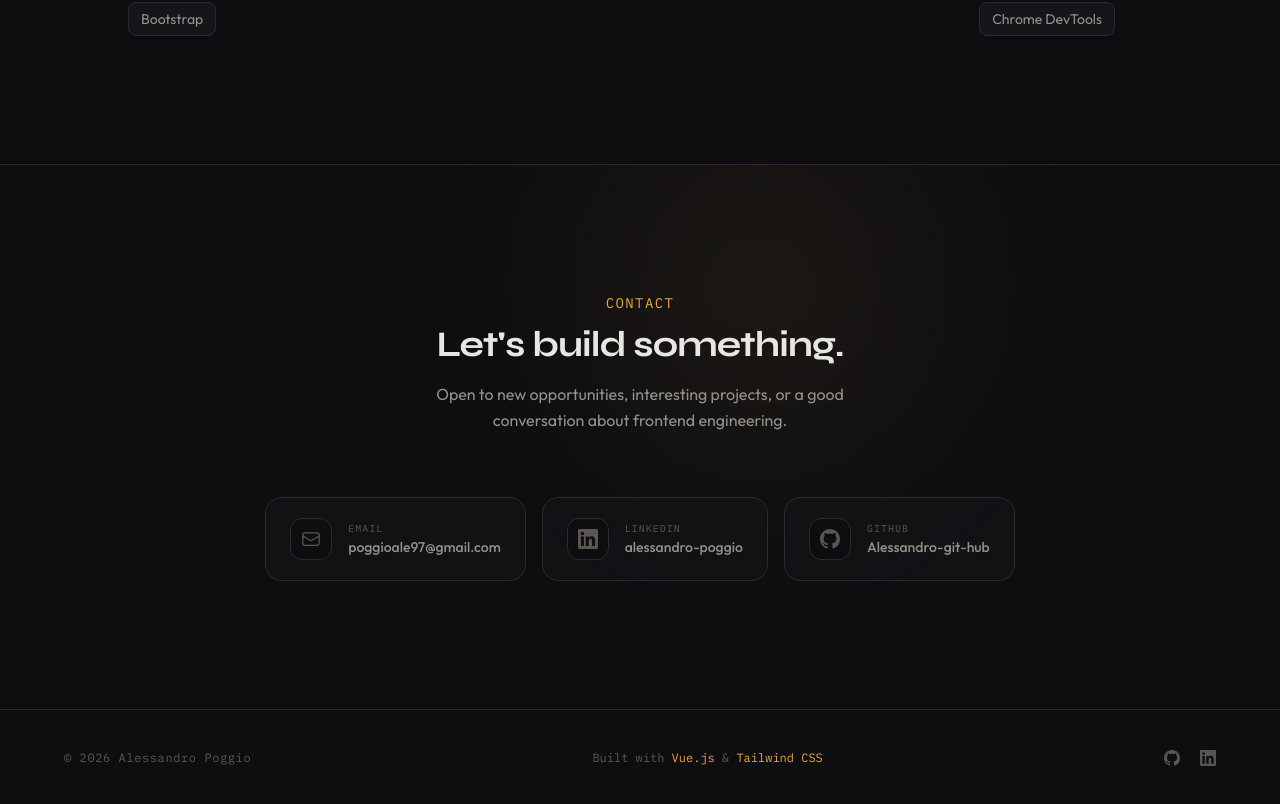
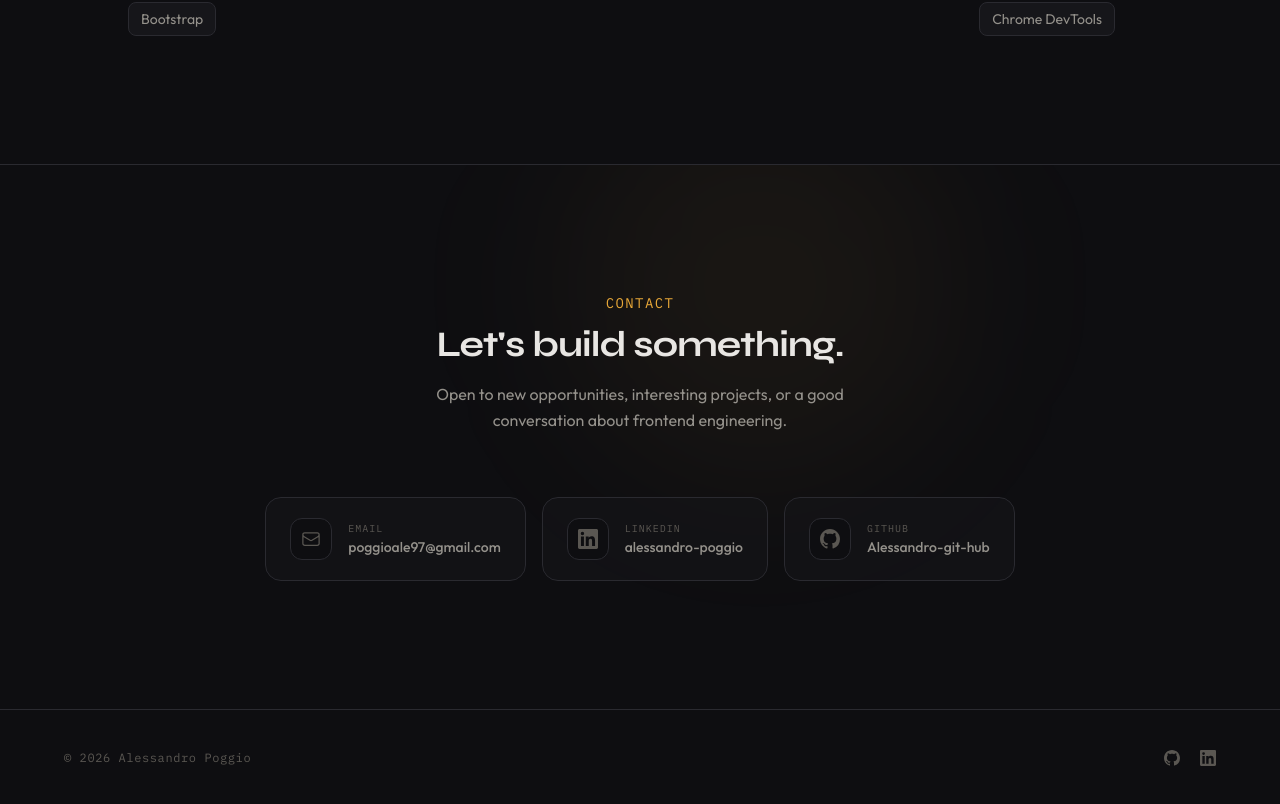
Before and after one commit to Alessandro-git-hub/portfolio, a Vue app: page / in a window 1280 px wide. Shown: the part 4273-5077 px from the top of the page. Built offline with nearby package versions, Linux system fonts and the light colour scheme.

Commit message:
feat: remove Vue.js and Tailwind CSS attribution from footer

```diff
--- a/src/components/FooterSection.vue
+++ b/src/components/FooterSection.vue
@@ -3,9 +3,6 @@
     <div class="mx-auto max-w-6xl flex flex-col items-center justify-between gap-4 sm:flex-row">
       <p class="font-mono text-xs tracking-wider text-text-faint">
         &copy; {{ new Date().getFullYear() }} Alessandro Poggio
-      </p>
-      <p class="font-mono text-xs text-text-faint">
-        Built with <span class="text-accent">Vue.js</span> &amp; <span class="text-accent">Tailwind CSS</span>
       </p>
       <div class="flex gap-5">
         <a
```
